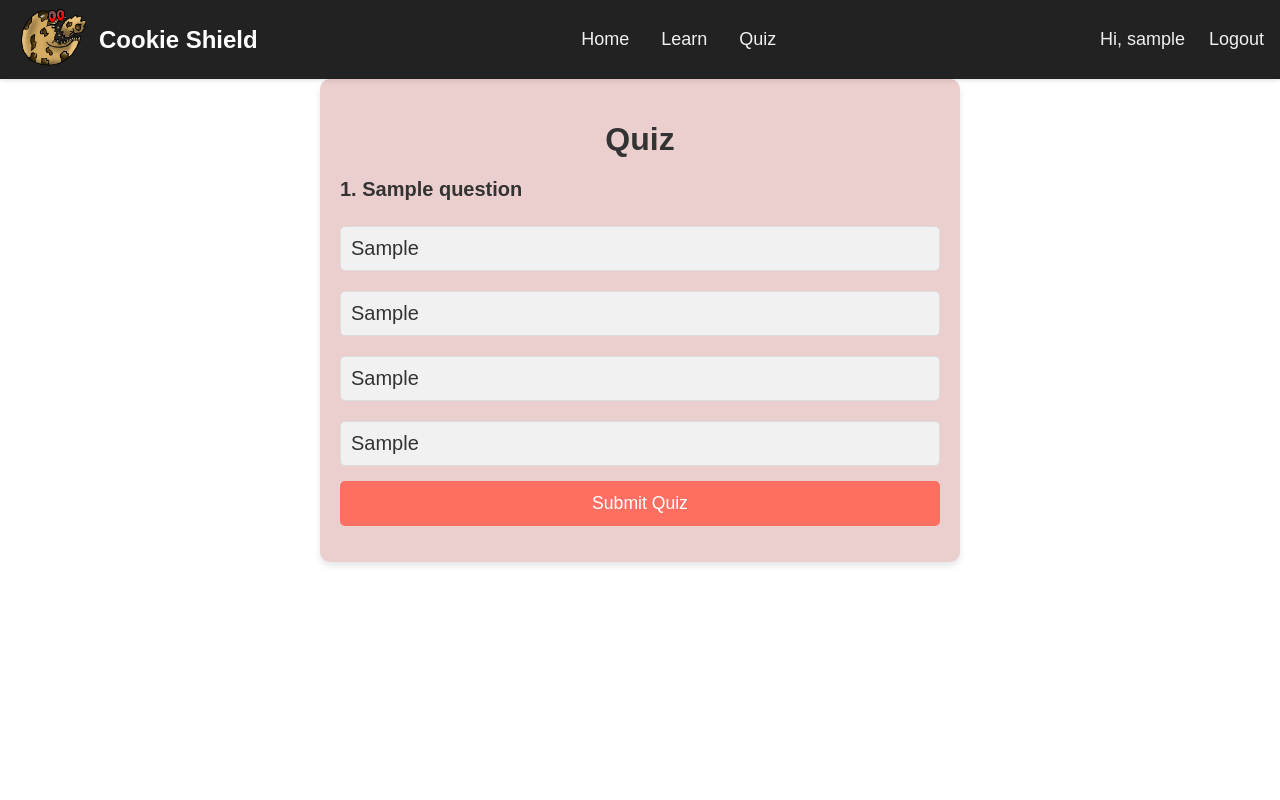
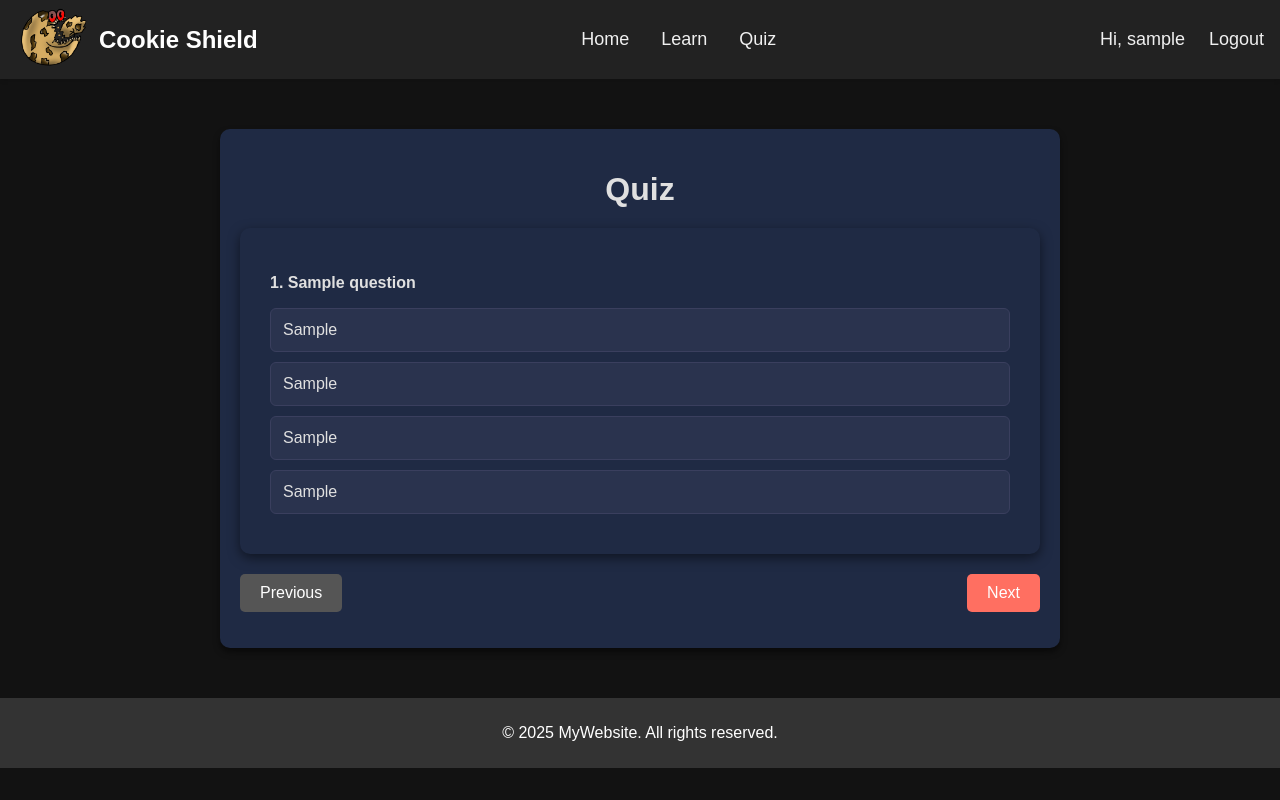
Before and after one commit to M-Uways-S/CS3IP-Individual-Project, a PHP site: page /quiz.php in a window 1280 px wide. Run offline with PHP 8.4, Linux system fonts and the light colour scheme; the visitor is signed in with stand-in values (Sample User, id 1); tables that the repository leaves empty or names only in its code hold one stand-in row (values such as "Sample post").

Commit message:
formatting quiz not finshed

```diff
--- a/quiz.php
+++ b/quiz.php
@@ -1,113 +1,83 @@
 <?php
 session_start();
 
-// Check if user is logged in
+// Redirect if not logged in
 if (!isset($_SESSION['username'])) {
-    header("Location: login.php"); // Redirect to login if not logged in
+    header("Location: login.php");
     exit();
 }
 
-// Clear local storage for cookies preference upon loading the quiz
-echo "<script>localStorage.removeItem('cookiesAccepted');</script>";
+// (Optional) clear cookiesAccepted from localStorage
+echo '<script>localStorage.removeItem("cookiesAccepted");</script>';
 
 // Database connection
 $servername = "localhost";
-$username = "root";
-$password = "";
-$dbname = "FYP";
-
-$conn = new mysqli($servername, $username, $password, $dbname);
+$username   = "root";
+$password   = "";
+$dbname     = "FYP";
+$conn       = new mysqli($servername, $username, $password, $dbname);
 if ($conn->connect_error) {
     die("Connection failed: " . $conn->connect_error);
 }
 
-// Fetch questions from the database
-$sql = "SELECT * FROM quiz_questions"; // Assuming your table is named 'questions'
-$result = $conn->query($sql);
-
-if ($result->num_rows > 0) {
-    $questions = [];
-    while ($row = $result->fetch_assoc()) {
-        $questions[] = $row;
-    }
-} else {
+// Fetch questions
+$result = $conn->query("SELECT * FROM quiz_questions");
+if (!$result || $result->num_rows === 0) {
     echo "No questions found!";
     exit();
 }
-
+$questions = $result->fetch_all(MYSQLI_ASSOC);
 $conn->close();
 
-// Process quiz answers
-if ($_SERVER['REQUEST_METHOD'] == 'POST') {
-    $answers = $_POST['answers']; // Array of answers
-    $correctAnswers = 0;
-
-    foreach ($answers as $questionId => $answer) {
-        // Fetch correct answer from the database
+// Handle submission
+if ($_SERVER['REQUEST_METHOD'] === 'POST') {
     $conn = new mysqli($servername, $username, $password, $dbname);
     $stmt = $conn->prepare("SELECT correct_option FROM quiz_questions WHERE id = ?");
-        $stmt->bind_param("i", $questionId);
+    $correct = 0;
+
+    foreach ($_POST['answers'] as $qid => $ans) {
+        $stmt->bind_param("i", $qid);
         $stmt->execute();
-        $stmt->bind_result($correct_option);
+        $stmt->bind_result($right);
         $stmt->fetch();
-
-        if ($answer == $correct_option) {
-            $correctAnswers++;
+        if ($ans === $right) {
+            $correct++;
         }
-
-        $stmt->close();
-        $conn->close();
     }
-
-    // Save score to database
-    $conn = new mysqli($servername, $username, $password, $dbname);
-    $stmt = $conn->prepare("UPDATE users SET score = ? WHERE username = ?");
-    $stmt->bind_param("is", $correctAnswers, $_SESSION['username']);
-    $stmt->execute();
     $stmt->close();
     $conn->close();
 
-    // Display score
-    echo "<h2>Your Score: $correctAnswers</h2>";
+    echo "<h2>Your Score: $correct / " . count($_POST['answers']) . "</h2>";
     exit();
 }
 ?>
-
 <!DOCTYPE html>
 <html lang="en">
 <head>
   <meta charset="UTF-8">
-    <meta name="viewport" content="width=device-width, initial-scale=1.0">
+  <meta name="viewport" content="width=device-width,initial-scale=1">
   <title>Quiz</title>
   <link rel="stylesheet" href="styles.css">
-    <style>
-        .quiz-container { max-width: 600px; margin: auto; }
-        .question { font-size: 20px; margin-bottom: 10px; }
-        .options label { display: block; margin: 5px 0; }
-    </style>
 </head>
 <body>
 
-    <!-- Navbar copied from home.php -->
+  <!-- your existing navbar (unchanged) -->
   <header class="site-header">
     <nav class="site-nav">
       <a href="home.php" class="logo">
         <img src="images/cookies-logo.png" alt="Cookies Logo" class="logo-img">
         Cookie Shield
       </a>
-
       <ul class="nav-main">
         <li><a href="home.php">Home</a></li>
         <li><a href="learn.php">Learn</a></li>
         <li><a href="quiz.php">Quiz</a></li>
       </ul>
-
       <ul class="nav-auth">
         <?php if (!empty($_SESSION['username'])): ?>
-                    <li><span class="username">Hi, <?php echo htmlspecialchars($_SESSION['username']); ?></span></li>
+          <li><span class="username">Hi, <?=htmlspecialchars($_SESSION['username'])?></span></li>
           <li><a href="logout.php">Logout</a></li>
         <?php else: ?>
-                    <!-- Show login and signup links if not logged in -->
           <li><a href="login.php">Login</a></li>
           <li><a href="signup.php">Sign Up</a></li>
         <?php endif; ?>
@@ -115,24 +85,79 @@
     </nav>
   </header>
 
+  <!-- Quiz slides -->
   <div class="quiz-container">
     <h1>Quiz</h1>
-        <form action="quiz.php" method="POST">
-            <?php foreach ($questions as $index => $question): ?>
-                <div class="question">
-                    <p><strong><?php echo ($index + 1) . ". " . $question['question']; ?></strong></p>
+    <form id="quiz-form" action="quiz.php" method="POST">
+      <?php foreach ($questions as $i => $q): ?>
+        <div class="slide <?= $i === 0 ? 'active' : '' ?>">
+          <p class="question">
+            <strong><?= ($i + 1) ?>. <?= htmlspecialchars($q['question']) ?></strong>
+          </p>
           <div class="options">
-                        <label><input type="radio" name="answers[<?php echo $question['id']; ?>]" value="A"> <?php echo $question['option_a']; ?></label>
-                        <label><input type="radio" name="answers[<?php echo $question['id']; ?>]" value="B"> <?php echo $question['option_b']; ?></label>
-                        <label><input type="radio" name="answers[<?php echo $question['id']; ?>]" value="C"> <?php echo $question['option_c']; ?></label>
-                        <label><input type="radio" name="answers[<?php echo $question['id']; ?>]" value="D"> <?php echo $question['option_d']; ?></label>
+            <label>
+              <input type="radio"
+                     name="answers[<?= $q['id'] ?>]"
+                     value="A"> <?= htmlspecialchars($q['option_a']) ?>
+            </label>
+            <label>
+              <input type="radio"
+                     name="answers[<?= $q['id'] ?>]"
+                     value="B"> <?= htmlspecialchars($q['option_b']) ?>
+            </label>
+            <label>
+              <input type="radio"
+                     name="answers[<?= $q['id'] ?>]"
+                     value="C"> <?= htmlspecialchars($q['option_c']) ?>
+            </label>
+            <label>
+              <input type="radio"
+                     name="answers[<?= $q['id'] ?>]"
+                     value="D"> <?= htmlspecialchars($q['option_d']) ?>
+            </label>
           </div>
         </div>
       <?php endforeach; ?>
 
-            <button type="submit">Submit Quiz</button>
+      <div class="nav-buttons">
+        <button type="button" id="prev-btn" disabled>Previous</button>
+        <button type="button" id="next-btn">Next</button>
+      </div>
     </form>
   </div>
 
+  <!-- Footer -->
+  <footer>
+    <p>&copy; 2025 MyWebsite. All rights reserved.</p>
+  </footer>
+
+  <!-- Slider logic -->
+  <script>
+    document.addEventListener('DOMContentLoaded', function() {
+      const slides  = Array.from(document.querySelectorAll('.slide'));
+      const prevBtn = document.getElementById('prev-btn');
+      const nextBtn = document.getElementById('next-btn');
+      const form    = document.getElementById('quiz-form');
+      let   curr   = 0;
+
+      function showSlide(n) {
+        slides.forEach((s,i) => s.classList.toggle('active', i === n));
+        prevBtn.disabled = n === 0;
+        nextBtn.textContent = (n === slides.length - 1) ? 'Submit' : 'Next';
+      }
+
+      prevBtn.addEventListener('click', () => {
+        if (curr > 0) { curr--; showSlide(curr); }
+      });
+      nextBtn.addEventListener('click', () => {
+        if (curr === slides.length - 1) {
+          form.submit();
+        } else {
+          curr++;
+          showSlide(curr);
+        }
+      });
+    });
+  </script>
 </body>
 </html>
--- a/styles.css
+++ b/styles.css
@@ -1,12 +1,14 @@
-
+/* Base */
 body {
+    background: #121212;
+    color: #e0e0e0;
     font-family: Arial, sans-serif;
     margin: 0;
     padding: 0;
     box-sizing: border-box;
 }
 
-/* Site Header */
+/* — Site Header & Navbar — */
 .site-header {
     width: 100%;
     background: #222;
@@ -16,13 +18,11 @@
     z-index: 100;
 }
 
-/* Full-width Navbar */
 .site-nav {
     display: flex;
     align-items: center;
     justify-content: space-between;
     padding: 0.5rem 1rem;
-    box-sizing: border-box;
 }
 
 /* Logo */
@@ -267,54 +191,97 @@
 }
 .login-box .btn:hover,
 .signup-box .btn:hover {
-    background: #f4a261;
+    background: #e55a4e;
 }
 
-/* Quiz Container */
+/* — Quiz Container — */
 .quiz-container {
     max-width: 800px;
     margin: 50px auto;
     padding: 20px;
-    background: #ebcece;
+    background: #1f2a44;
+    color: #e0e0e0;
     border-radius: 10px;
-    box-shadow: 0 4px 6px rgba(0,0,0,0.1);
+    box-shadow: 0 4px 6px rgba(0,0,0,0.5);
 }
 .quiz-container h1 {
     font-size: 2rem;
-    color: #333;
     text-align: center;
     margin-bottom: 20px;
 }
-.question {
+/* — Visually highlight the checked option — */
+.options label:has(input[type="radio"]:checked) {
+    background: #ff6f61;
+    color: #fff;
+    border-color: #ff6f61;
+}
+
+
+/* One-question-per-slide styles */
+.slide {
+    display: none;
+}
+.slide.active {
+    display: block;
+    padding: 30px;
+    background: #1f2a44;
+    color: #e0e0e0;
+    border-radius: 10px;
+    box-shadow: 0 4px 12px rgba(0,0,0,0.5);
     margin-bottom: 20px;
-    font-size: 1.1rem;
-    color: #333;
 }
-.options {
-    display: flex;
-    flex-direction: column;
-    gap: 10px;
+
+/* Options styling */
+.options label {
+    display: block;
+    margin: 10px 0;
+    padding: 12px;
+    background: #2a334e;
+    color: #e0e0e0;
+    border: 1px solid #3a3f5e;
+    border-radius: 6px;
+    cursor: pointer;
+    transition: transform 0.2s, box-shadow 0.2s, background 0.2s;
 }
-.options label {
-    padding: 10px;
-    background: #f1f1f1;
-    border: 1px solid #ddd;
-    border-radius: 5px;
-    cursor: pointer;
-    transition: all 0.3s;
+.options label:hover {
+    background: #3a3f5e;
+    transform: translateY(-2px);
+    box-shadow: 0 4px 8px rgba(0,0,0,0.3);
 }
 .options input[type="radio"] {
     display: none;
 }
-.options label:hover {
-    background: #ddd;
-    box-shadow: 0 4px 8px rgba(0,0,0,0.1);
-}
 .options input[type="radio"]:checked + label {
     background: #ff6f61;
-    color: white;
+    color: #fff;
     border-color: #ff6f61;
 }
+
+/* Navigation buttons */
+.nav-buttons {
+    display: flex;
+    justify-content: space-between;
+    margin-top: 10px;
+}
+.nav-buttons button {
+    padding: 10px 20px;
+    border: none;
+    background: #ff6f61;
+    color: #fff;
+    border-radius: 5px;
+    cursor: pointer;
+    font-size: 1rem;
+    transition: background 0.2s;
+}
+.nav-buttons button:disabled {
+    background: #555;
+    cursor: default;
+}
+.nav-buttons button:hover:not(:disabled) {
+    background: #e55a4e;
+}
+
+/* Submit button (if used outside slider) */
 button[type="submit"] {
     width: 100%;
     padding: 12px;
```
Also changed, not shown: other parts of styles.css (+72 -160 lines). Lines whose indentation alone changed are shown as unchanged.
